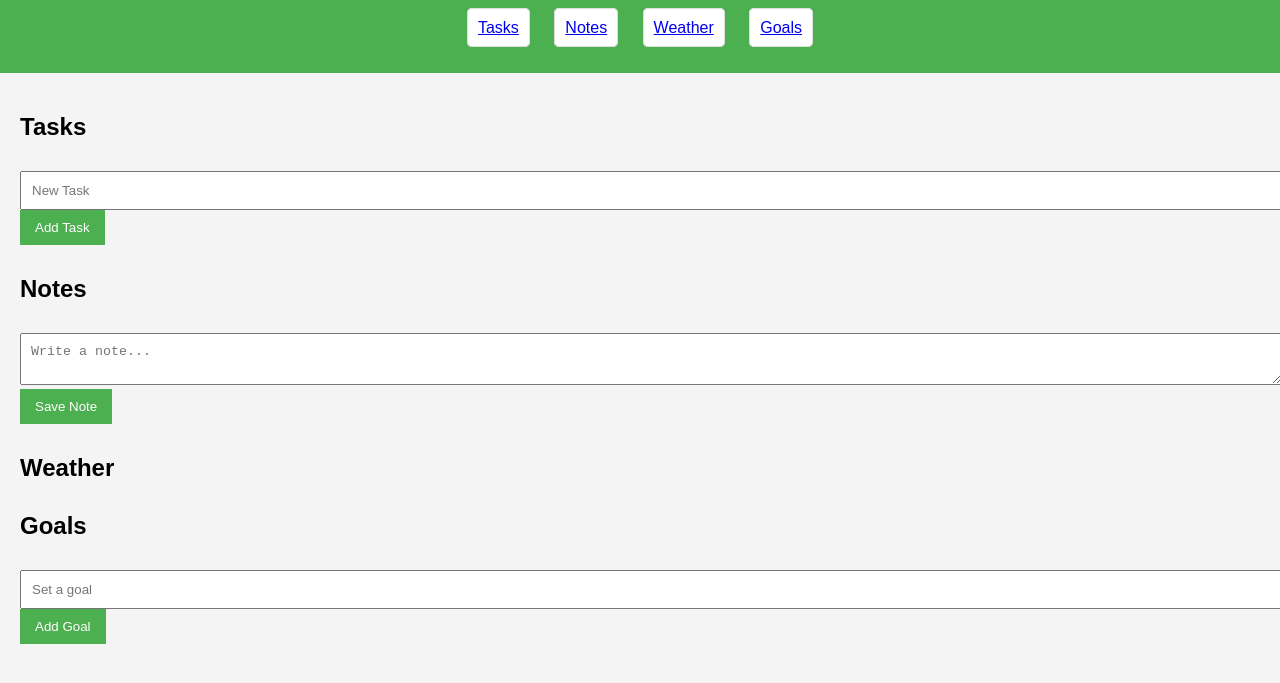
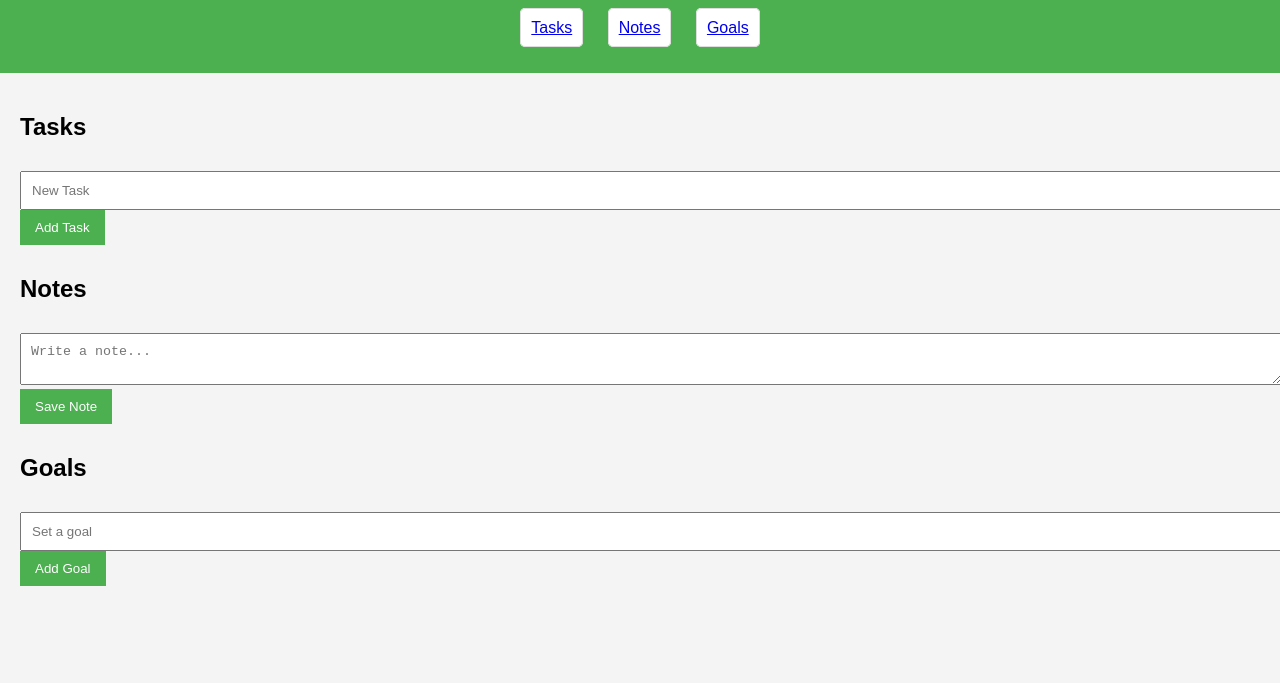
Before and after one commit to ManojLamani/PERSONAL-MANAGEMENT-DASHBOARD, a plain HTML site: page index.html in a window 1280 px wide. Shown: the part 81-764 px from the top of the page. Drawn offline with Linux system fonts and the light colour scheme.

Commit message:
Update index.html with new changes

```diff
--- a/index.html
+++ b/index.html
@@ -13,7 +13,6 @@
       <ul>
         <li><a href="#tasks">Tasks</a></li>
         <li><a href="#notes">Notes</a></li>
-        <li><a href="#weather">Weather</a></li>
         <li><a href="#goals">Goals</a></li>
       </ul>
     </nav>
@@ -34,12 +33,6 @@
       <ul id="note-list"></ul>
     </section>
 
-    <section id="weather">
-      <h2>Weather</h2>
-      <div id="weather-info">
-
-      </div>
-    </section>
 
     <section id="goals">
       <h2>Goals</h2>
```
